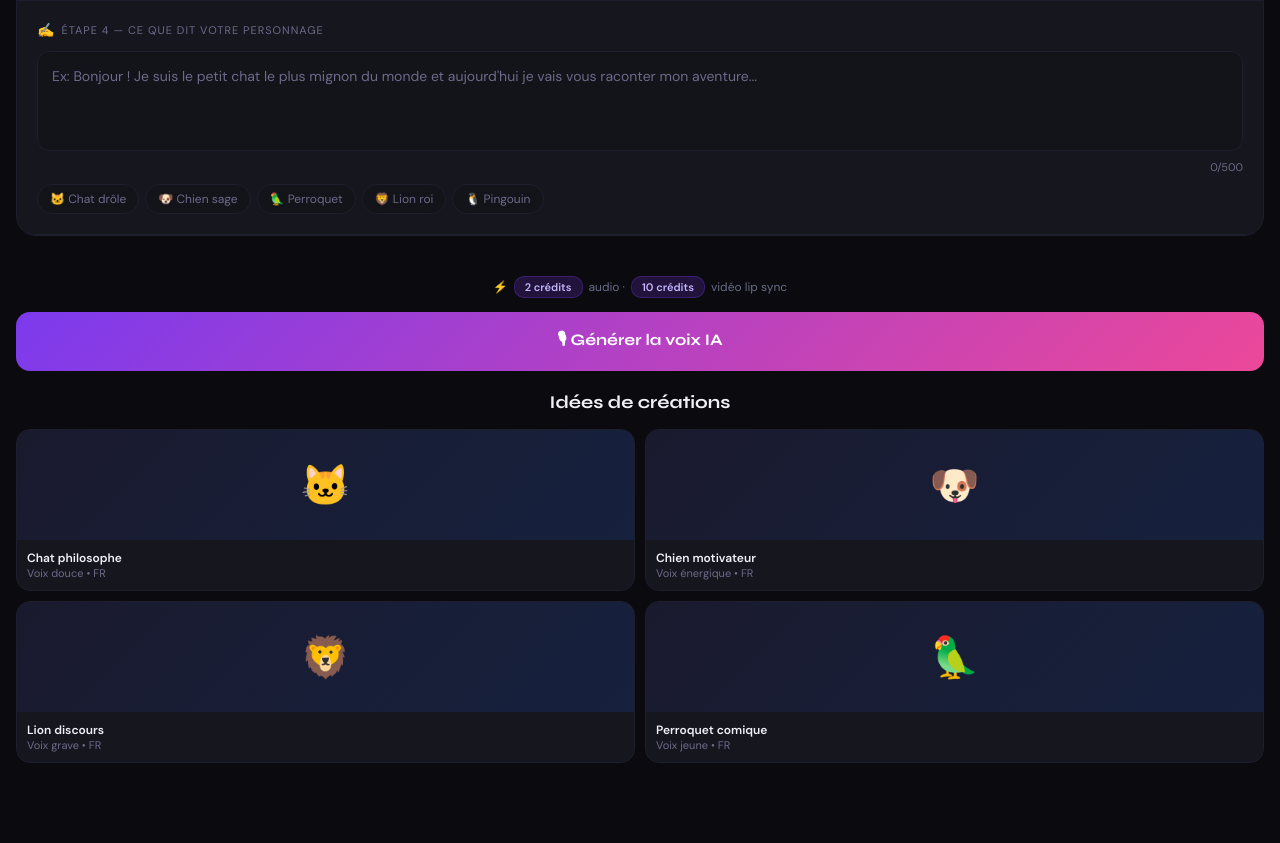
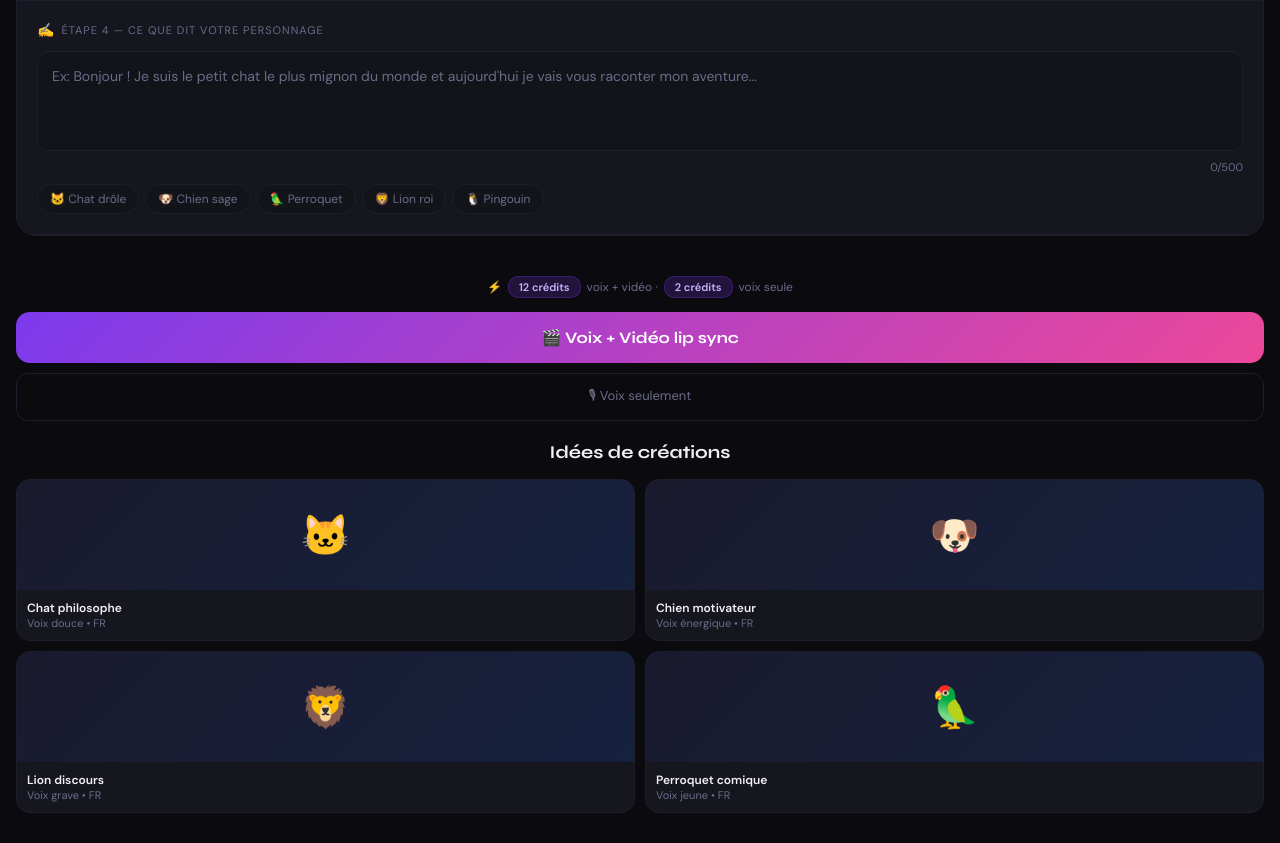
Before and after one commit to frisbiefr-coder/gladiator.ai, a website: page studio.html in a window 1280 px wide. Shown: the part 838-1681 px from the top of the page. Before the commit the page ends 1631 px from the top, so only its background shows below. Drawn offline with Linux system fonts and the light colour scheme.

Commit message:
Update generate buttons and add generateAll function

```diff
--- a/studio.html
+++ b/studio.html
@@ -291,10 +291,15 @@ body{background:var(--bg);color:var(--text);font-family:'DM Sans',sans-serif;min
 <!-- GENERATE -->
 <div class="generate-section" id="generateSection">
   <div class="credits-info">
-    ⚡ <span class="credits-badge">2 crédits</span> audio · <span class="credits-badge">10 crédits</span> vidéo lip sync
+    ⚡ <span class="credits-badge">12 crédits</span> voix + vidéo · <span class="credits-badge">2 crédits</span> voix seule
   </div>
-  <button class="generate-btn" id="generateBtn" onclick="generateVoice()">
-    🎙 Générer la voix IA
+  <!-- BOUTON PRINCIPAL : Voix + Vidéo -->
+  <button class="generate-btn" id="generateBtn" onclick="generateAll()" style="margin-bottom:10px;">
+    🎬 Voix + Vidéo lip sync
+  </button>
+  <!-- BOUTON SECONDAIRE : Voix seulement -->
+  <button onclick="generateVoice()" style="width:100%;padding:12px;background:transparent;border:1px solid var(--border);border-radius:12px;color:var(--muted);font-size:13px;font-family:'DM Sans',sans-serif;cursor:pointer;">
+    🎙 Voix seulement
   </button>
 </div>
 
@@ -416,6 +421,101 @@ zone.addEventListener('drop', e => {
     document.getElementById('fileInput').dispatchEvent(new Event('change'));
   }
 });
+
+async function generateAll() {
+  // Validate
+  const text = document.getElementById('studioText').value.trim();
+  if (!text) { showToast('Ecrivez ce que doit dire votre personnage', 'error'); return; }
+  if (!uploadedImageFile) { showToast('Uploadez une photo pour la vidéo lip sync', 'error'); return; }
+
+  document.getElementById('generateSection').style.display = 'none';
+  document.getElementById('progressSection').classList.add('visible');
+  document.getElementById('resultSection').classList.remove('visible');
+
+  const bar = document.getElementById('progressBar');
+  const stepText = document.getElementById('progressStep');
+  const subText = document.getElementById('progressSub');
+
+  // Step 1: Generate voice
+  stepText.textContent = 'Génération de la voix IA...';
+  subText.textContent = 'ElevenLabs • synthèse vocale';
+  bar.style.width = '15%';
+
+  try {
+    const voiceResp = await fetch('/api/generate-voice', {
+      method: 'POST',
+      headers: {'Content-Type': 'application/json'},
+      body: JSON.stringify({text: text, voiceId: selectedVoiceId})
+    });
+    if (!voiceResp.ok) {
+      const err = await voiceResp.json().catch(() => ({}));
+      throw new Error(err.error || 'Erreur voix');
+    }
+    generatedAudioBlob = await voiceResp.blob();
+    generatedAudioUrl = URL.createObjectURL(generatedAudioBlob);
+    document.getElementById('resultAudio').src = generatedAudioUrl;
+    bar.style.width = '30%';
+
+    // Step 2: Upload image
+    stepText.textContent = 'Préparation de la photo...';
+    subText.textContent = 'Upload vers fal.ai';
+    bar.style.width = '45%';
+
+    const imgBase64 = await new Promise((res, rej) => {
+      const reader = new FileReader();
+      reader.onload = () => res(reader.result);
+      reader.onerror = rej;
+      reader.readAsDataURL(uploadedImageFile);
+    });
+
+    const audioBase64 = await new Promise((res, rej) => {
+      const reader = new FileReader();
+      reader.onload = () => res(reader.result);
+      reader.onerror = rej;
+      reader.readAsDataURL(generatedAudioBlob);
+    });
+
+    // Step 3: Lip sync
+    stepText.textContent = 'Génération lip sync vidéo...';
+    subText.textContent = 'fal.ai • animation faciale';
+    bar.style.width = '60%';
+
+    const lipsyncResp = await fetch('/api/generate-lipsync', {
+      method: 'POST',
+      headers: {'Content-Type': 'application/json'},
+      body: JSON.stringify({imageData: imgBase64, audioData: audioBase64})
+    });
+
+    bar.style.width = '90%';
+
+    if (!lipsyncResp.ok) {
+      const err = await lipsyncResp.json().catch(() => ({}));
+      throw new Error(err.error || 'Erreur lip sync');
+    }
+
+    const lipsyncData = await lipsyncResp.json();
+    bar.style.width = '100%';
+
+    // Show result
+    document.getElementById('progressSection').classList.remove('visible');
+    document.getElementById('resultSection').classList.add('visible');
+    document.getElementById('lipsyncSection').style.display = 'none';
+
+    if (lipsyncData.videoUrl) {
+      lipsyncVideoUrl = lipsyncData.videoUrl;
+      document.getElementById('lipsyncResult').style.display = 'block';
+      document.getElementById('lipsyncVideo').src = lipsyncData.videoUrl;
+      document.getElementById('lipsyncProgress').style.display = 'none';
+    }
+
+    showToast('Voix + Vidéo générées !', 'success');
+
+  } catch(e) {
+    document.getElementById('progressSection').classList.remove('visible');
+    document.getElementById('generateSection').style.display = 'block';
+    showToast(e.message || 'Erreur de génération', 'error');
+  }
+}
 
 async function generateVoice() {
   const text = document.getElementById('studioText').value.trim();
```
